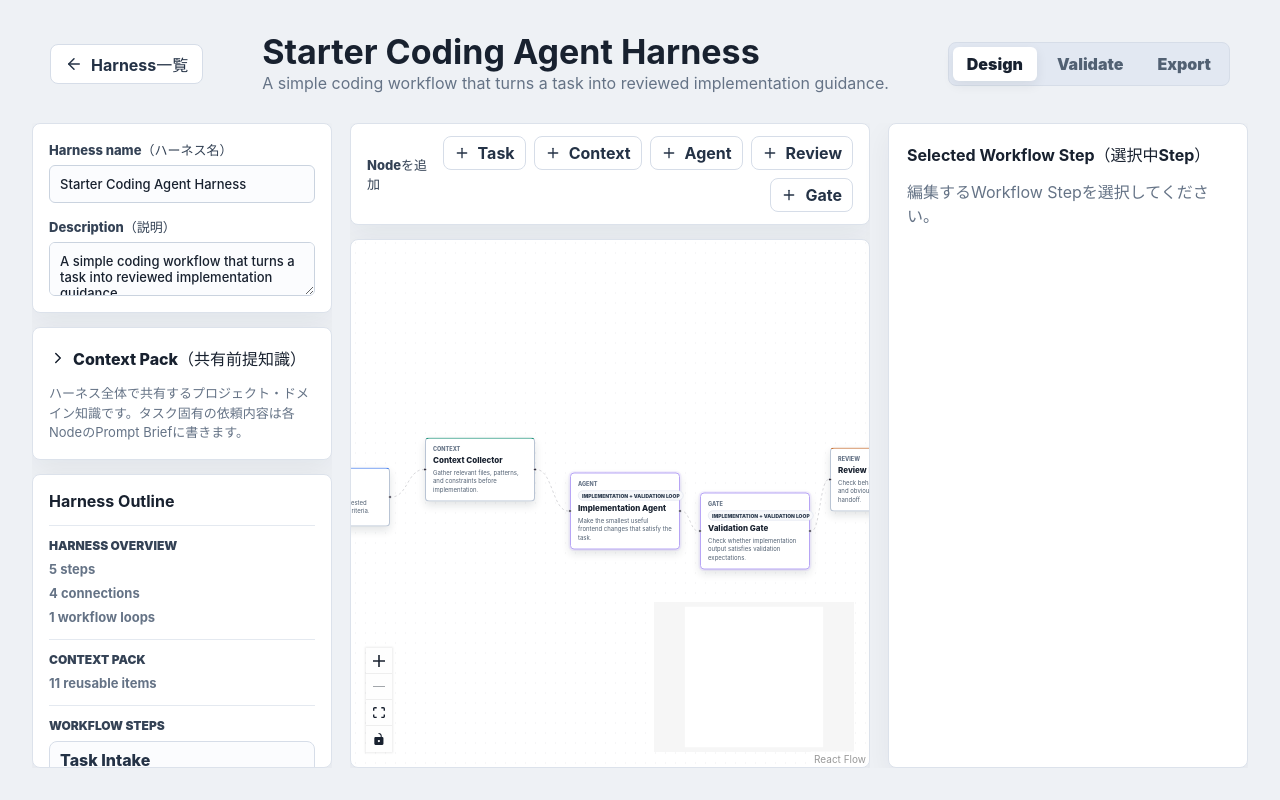
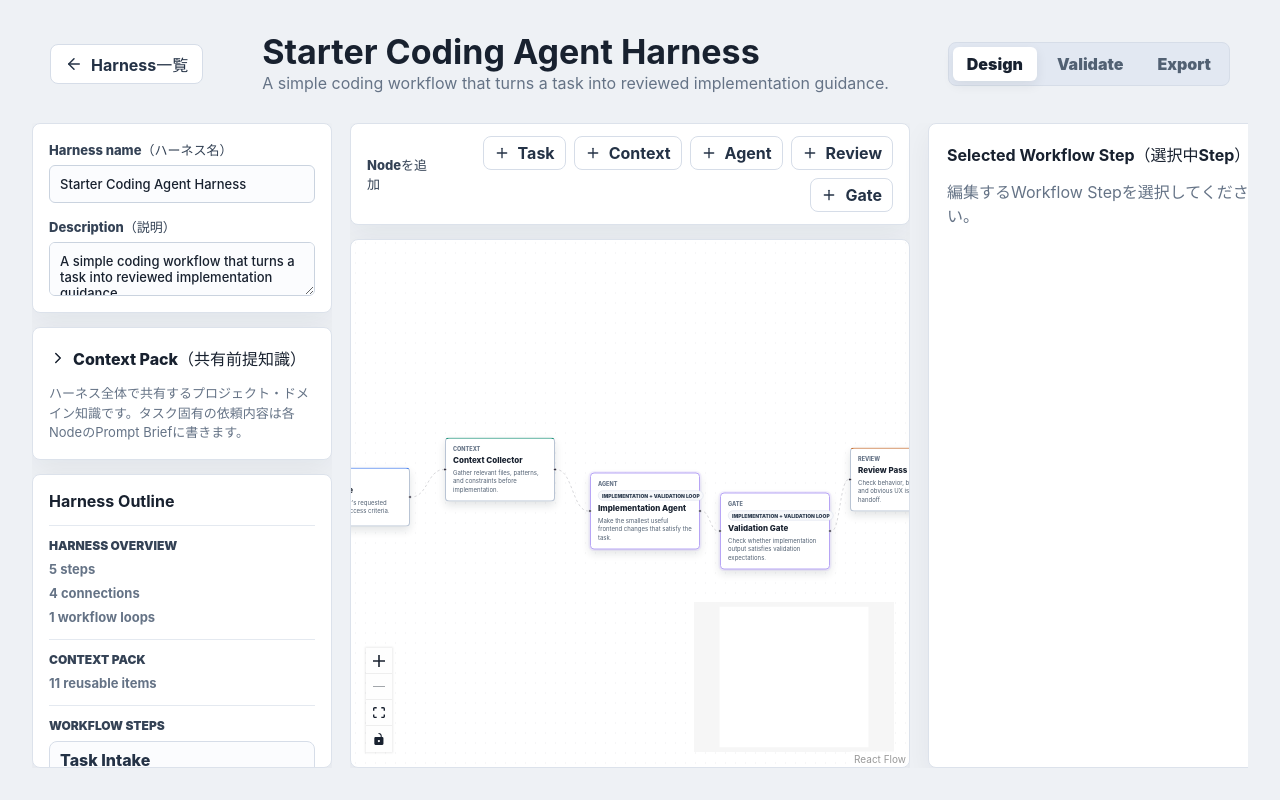
Before and after one commit to tonny-lec/harness-studio, a React (Vite) app: page / in a window 1280 px wide. Both pictures are taken after a click on the button 341 px from the left and 211 px from the top of the page. Built offline with nearby package versions, Linux system fonts and the light colour scheme.

Commit message:
Tune design workspace shell sizing

```diff
--- a/src/styles.css
+++ b/src/styles.css
@@ -210,11 +210,12 @@ h2 {
 
 .workspace-design-layout {
   display: grid;
-  grid-template-columns: 300px minmax(0, 1fr) 360px;
+  grid-template-columns: minmax(300px, 340px) minmax(560px, 1fr) minmax(340px, 390px);
   gap: 18px;
-  flex: 1;
+  flex: 1 1 auto;
   width: 100%;
-  max-width: 1680px;
+  max-width: 1480px;
+  max-height: 760px;
   margin: 0 auto;
   min-height: 0;
   overflow: hidden;
@@ -245,7 +246,7 @@ h2 {
 
 .workspace-canvas-panel .canvas-shell {
   height: 100%;
-  min-height: 0;
+  min-height: 420px;
 }
 
 .workspace-focus-panel {
@@ -933,7 +934,7 @@ h2 {
   line-height: 1.55;
 }
 
-@media (max-width: 980px) {
+@media (max-width: 1260px) {
   .studio-screen {
     height: auto;
     min-height: 100vh;
```
